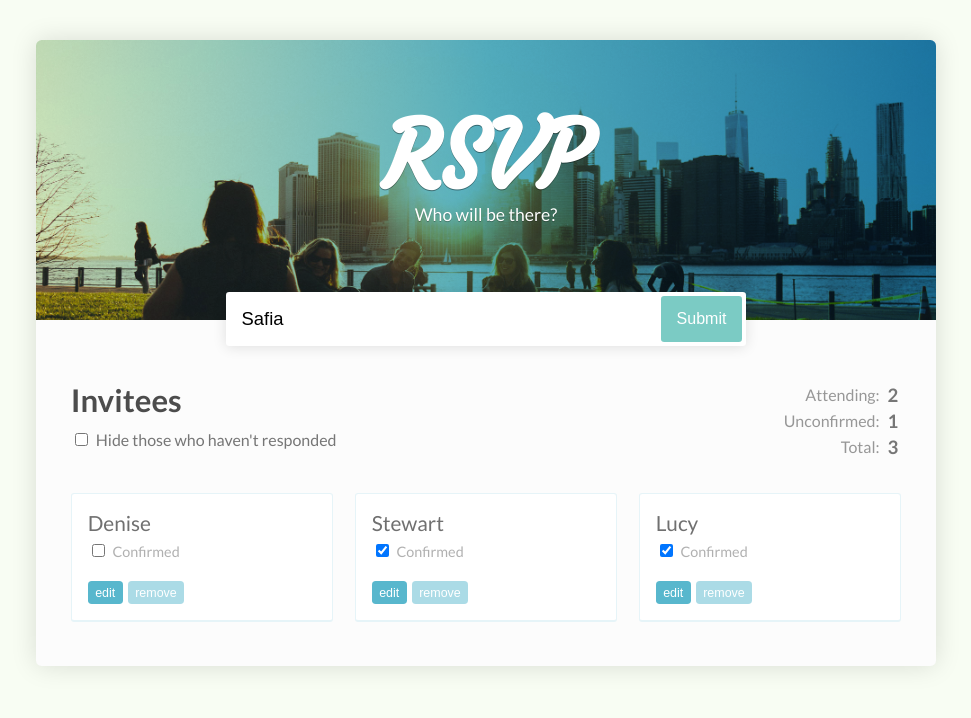
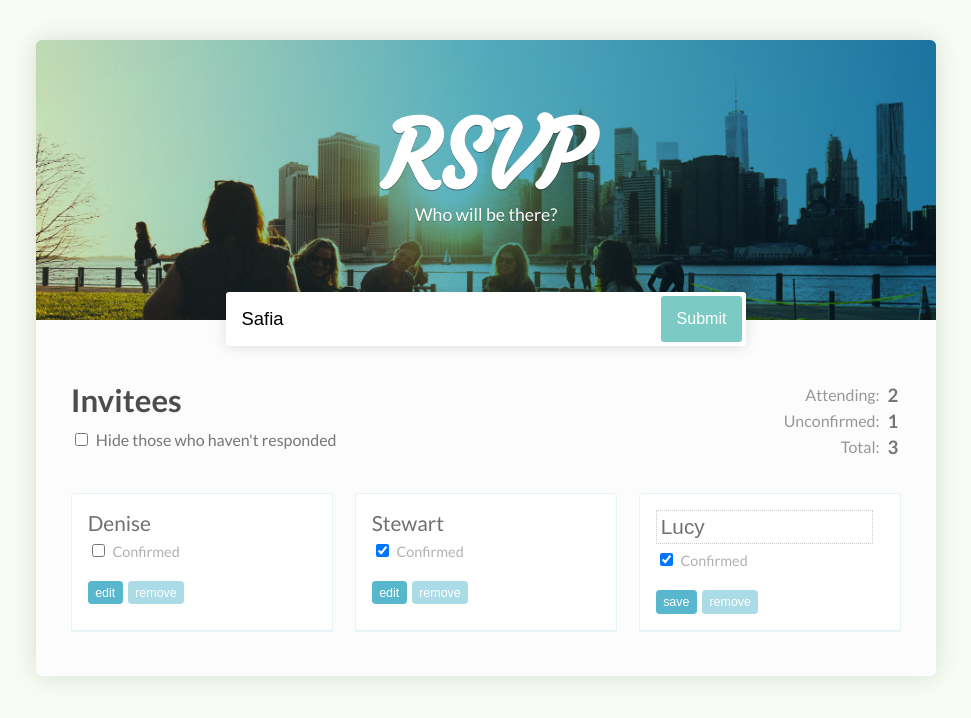
Before and after one commit to st0n3y/react_rsvp_app, a React (Create React App) app: page / in a window 1280 px wide. Shown: the top 718 px of the page, without its empty margins (154-1125 px from the left). Built offline with nearby package versions, Linux system fonts and the light colour scheme.

Commit message:
Adds name edit toggle and refactors

```diff
--- a/src/App.js
+++ b/src/App.js
@@ -8,31 +8,54 @@ class App extends Component {
       {
         name: 'Denise',
         isConfirmed: false,
+        isEditing: false,
       },
       {
         name: 'Stewart',
         isConfirmed: true,
+        isEditing: false,
       },
       {
         name: 'Lucy',
         isConfirmed: true,
+        isEditing: true,
       }
     ]
-  };
+  }
 
-  toggleConfirmationAt = indexToChange => {
+  toggleGuestPropertyAt = (property, indexToChange) => {
     this.setState({
       guests: this.state.guests.map((guest, index) => {
         if(index === indexToChange) {
           return {
             ...guest,
-            isConfirmed: !guest.isConfirmed
+            [property]: !guest[property]
           };
         }
         return guest;
       })
     });
   }
+
+  setNameAt = (name, indexToChange) => {
+    this.setState({
+      guests: this.state.guests.map((guest, index) => {
+        if(index === indexToChange) {
+          return {
+            ...guest,
+            name
+          };
+        }
+        return guest;
+      })
+    });
+  }
+
+  toggleConfirmationAt = index =>
+    this.toggleGuestPropertyAt('isConfirmed', index);
+
+  toggleEditingAt = index =>
+    this.toggleGuestPropertyAt('isEditing', index);
 
   getTotalInvited = () => this.state.guests.length;
 
@@ -73,7 +96,11 @@ class App extends Component {
               </tr>
             </tbody>
           </table>
-          <GuestList guests={this.state.guests} toggleConfirmationAt={this.toggleConfirmationAt} />
+          <GuestList
+            guests={this.state.guests}
+            toggleConfirmationAt={this.toggleConfirmationAt}
+            toggleEditingAt={this.toggleEditingAt}
+            setNameAt={this.setNameAt} />
         </div>
       </div>
     );
--- a/src/Guest.js
+++ b/src/Guest.js
@@ -1,23 +1,33 @@
 import React from 'react';
 import PropTypes from 'prop-types';
+import GuestName from './GuestName';
 
 const Guest = props =>
 	<li>
-      <span>{props.name}</span>
+      <GuestName
+      	isEditing={props.isEditing}
+      	handleNameEdits={e => props.setName(e.target.value)}>
+      	{props.name}
+      </GuestName>
       <label>
         <input
         	type="checkbox"
         	checked={props.isConfirmed}
         	onChange={props.handleConfirmation} /> Confirmed
       </label>
-      <button>edit</button>
+      <button onClick={props.handleEditing}>
+      	{props.isEditing ? 'save' : 'edit'}
+      </button>
       <button>remove</button>
     </li>;
 
 Guest.propTypes = {
 	name: PropTypes.string.isRequired,
 	isConfirmed: PropTypes.bool.isRequired,
+	isEditing: PropTypes.bool.isRequired,
 	handleConfirmation: PropTypes.func.isRequired,
+	handleEditing: PropTypes.func.isRequired,
+	setName: PropTypes.func.isRequired,
 }
 
 export default Guest;
--- a/src/GuestList.js
+++ b/src/GuestList.js
@@ -9,13 +9,18 @@ const GuestList = props =>
 	    		key={index}
 	    		name={guest.name}
 	    		isConfirmed={guest.isConfirmed}
-	    		handleConfirmation={() => { props.toggleConfirmationAt(index) }} />
+	    		isEditing={guest.isEditing}
+	    		handleConfirmation={() => props.toggleConfirmationAt(index)}
+	    		handleEditing={() => props.toggleEditingAt(index)}
+	    		setName={text => props.setNameAt(text, index)} />
 	    )}
 	</ul>;
 
 GuestList.propTypes = {
 	guests: PropTypes.array.isRequired,
 	toggleConfirmationAt: PropTypes.func.isRequired,
+	toggleEditingAt: PropTypes.func.isRequired,
+	setNameAt: PropTypes.func.isRequired,
 }
 
 export default GuestList;
--- /dev/null
+++ b/src/GuestName.js
@@ -0,0 +1,26 @@
+import React from 'react';
+import PropTypes from 'prop-types';
+
+const GuestName = props => {
+  if(props.isEditing) {
+    return (
+      <input
+        type='text'
+        value={props.children}
+        onChange={props.handleNameEdits} />
+    );
+  }
+
+  return (
+    <span>
+      {props.children}
+    </span>
+  );
+};
+
+GuestName.propTypes = {
+	isEditing: PropTypes.bool.isRequired,
+  handleNameEdits: PropTypes.func.isRequired,
+}
+
+export default GuestName;
```
